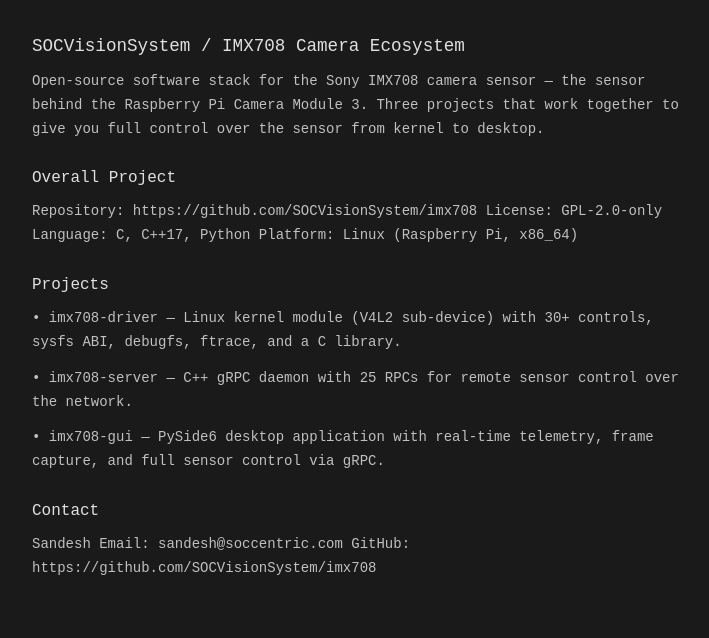
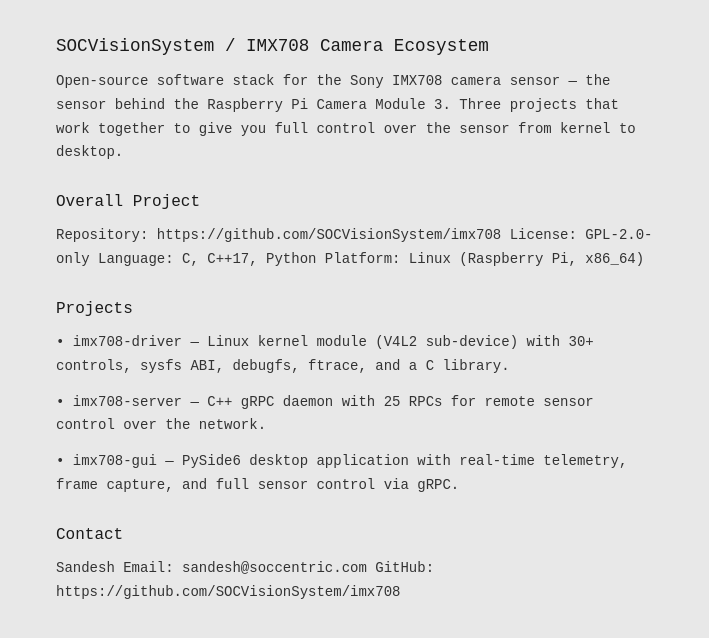
Before and after one commit to SOCVisionSystem/imx708, a Jekyll site: the page built from docs/index.md, in a window 1280 px wide. Shown: the top 638 px of the page, without its empty margins (284-993 px from the left). Built offline with Jekyll 4.4.1, drawn with Linux system fonts in a browser that asks for light colours.

Commit message:
center, fixed width, gray bg

```diff
--- a/docs/_layouts/default.html
+++ b/docs/_layouts/default.html
@@ -7,6 +7,8 @@
   <link rel="stylesheet" href="/imx708/assets/css/style.css">
 </head>
 <body>
+<div class="wrap">
 {{ content }}
+</div>
 </body>
 </html>
--- a/docs/assets/css/style.css
+++ b/docs/assets/css/style.css
@@ -2,36 +2,41 @@
 *, *::before, *::after { box-sizing: border-box; margin: 0; padding: 0; }
 
 body {
-  background: #1a1a1a;
-  color: #c0c0c0;
+  background: #e8e8e8;
+  color: #333;
   font-family: 'SF Mono', 'Fira Code', 'Cascadia Code', 'Courier New', monospace;
   font-size: 14px;
   line-height: 1.7;
+  display: flex;
+  justify-content: center;
   padding: 2rem 1rem;
-  max-width: 680px;
-  margin: 0 auto;
 }
 
-a { color: #66b0ff; }
-a:hover { color: #99ccff; }
+.wrap {
+  max-width: 600px;
+  width: 100%;
+}
 
-h1 { color: #e0e0e0; font-size: 1.1rem; font-weight: 400; margin-bottom: 0.5rem; }
-h2 { color: #e0e0e0; font-size: 1rem; font-weight: 400; margin: 1.5rem 0 0.5rem; }
+a { color: #0055cc; }
+a:hover { color: #003399; }
+
+h1 { color: #1a1a1a; font-size: 1.1rem; font-weight: 400; margin-bottom: 0.5rem; }
+h2 { color: #1a1a1a; font-size: 1rem; font-weight: 400; margin: 1.5rem 0 0.5rem; }
 
 p { margin-bottom: 0.75rem; }
 
 ul { margin: 0.5rem 0; padding-left: 1.25rem; list-style: none; }
 li { margin-bottom: 0.4rem; }
-li::before { content: "• "; color: #555; }
+li::before { content: "• "; color: #999; }
 
-hr { border: none; border-top: 1px solid #333; margin: 1.5rem 0; }
+hr { border: none; border-top: 1px solid #ccc; margin: 1.5rem 0; }
 
 pre {
-  background: #111;
-  color: #888;
+  background: #ddd;
+  color: #555;
   padding: 0.75rem 1rem;
   border-radius: 4px;
   overflow-x: auto;
   margin: 0.75rem 0;
-  border: 1px solid #333;
+  border: 1px solid #ccc;
 }
```
